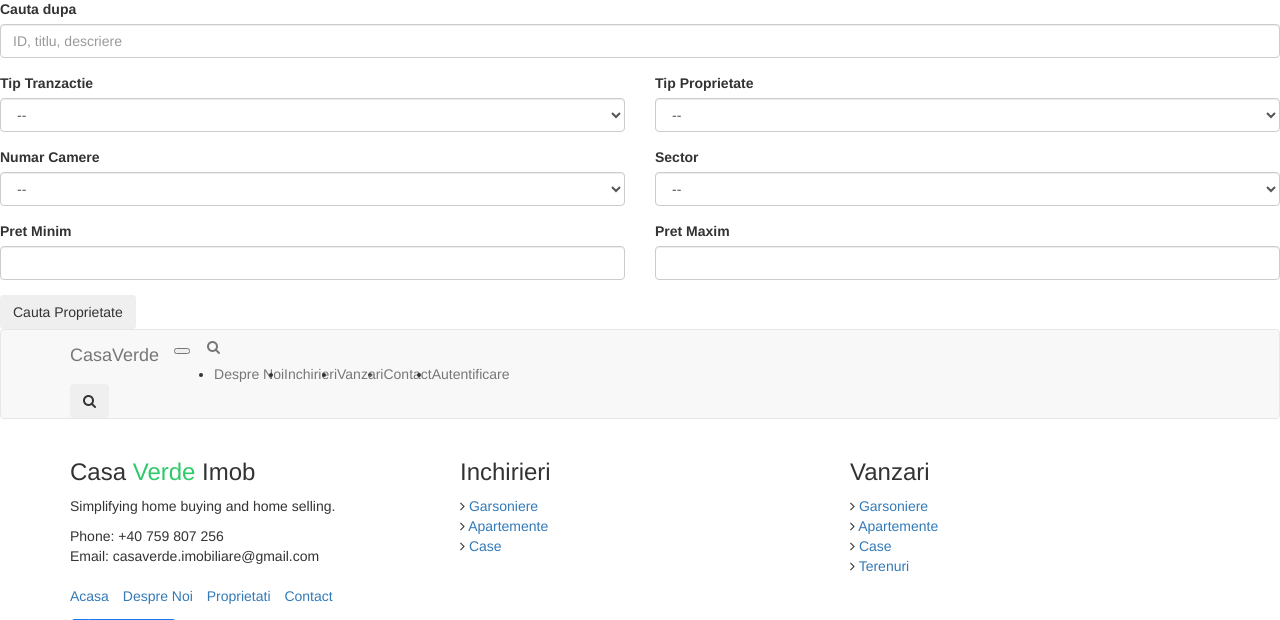
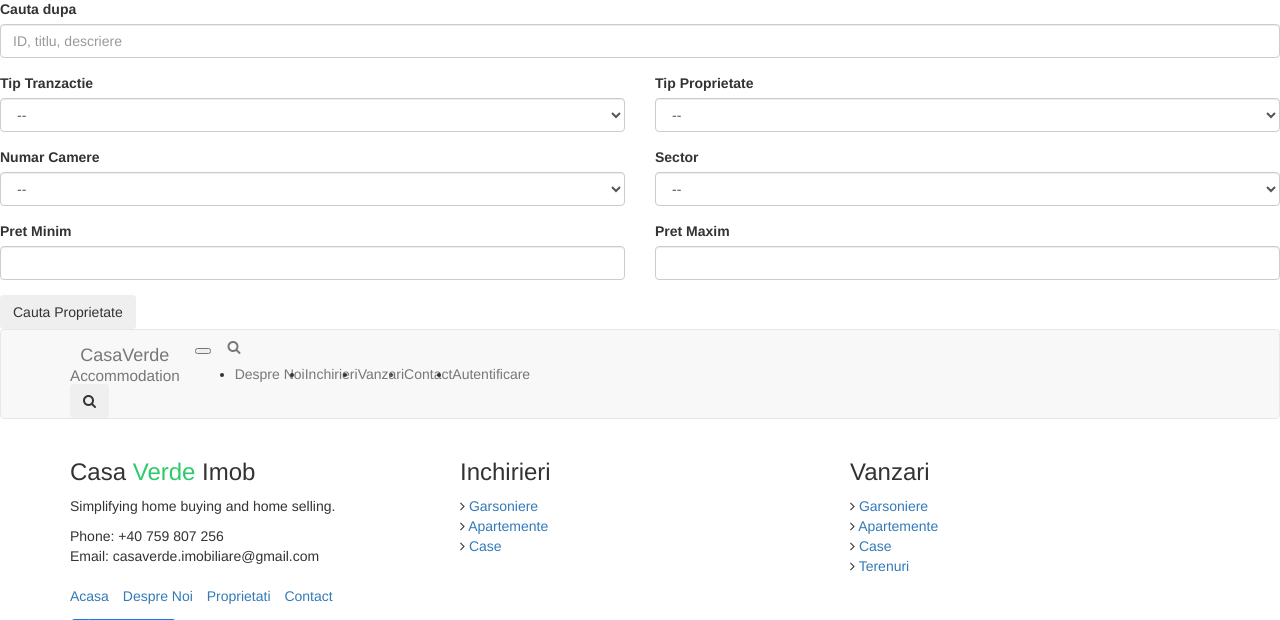
Before and after one commit to sebastian8907/CasaVerdeImob.V2, a Django app: template templates/base.html in a window 1280 px wide. Shown: the part 57-677 px from the top of the page. Run offline with Django 3.2, Linux system fonts and the light colour scheme; the template is opened without the code that fills it, so the values that code supplies are empty; some libraries are stand-ins or nearby versions.

Commit message:
added accommodation in red

```diff
--- a/templates/base.html
+++ b/templates/base.html
@@ -118,7 +118,10 @@
             <span></span>
             <span></span>
         </button>
-        <a class="navbar-brand text-brand" href="{% url 'homepage' %}">Casa<span class="color-b">Verde</span></a>
+        <a class="navbar-brand text-brand text-center" href="{% url 'homepage' %}">
+            Casa<span class="color-b">Verde</span><br>
+            <small class="sub-brand">Accommodation</small>
+        </a>
         <button type="button" class="btn btn-link nav-search navbar-toggle-box-collapse d-md-none"
                 data-toggle="collapse"
                 data-target="#navbarTogglerDemo01" aria-expanded="false">
```
